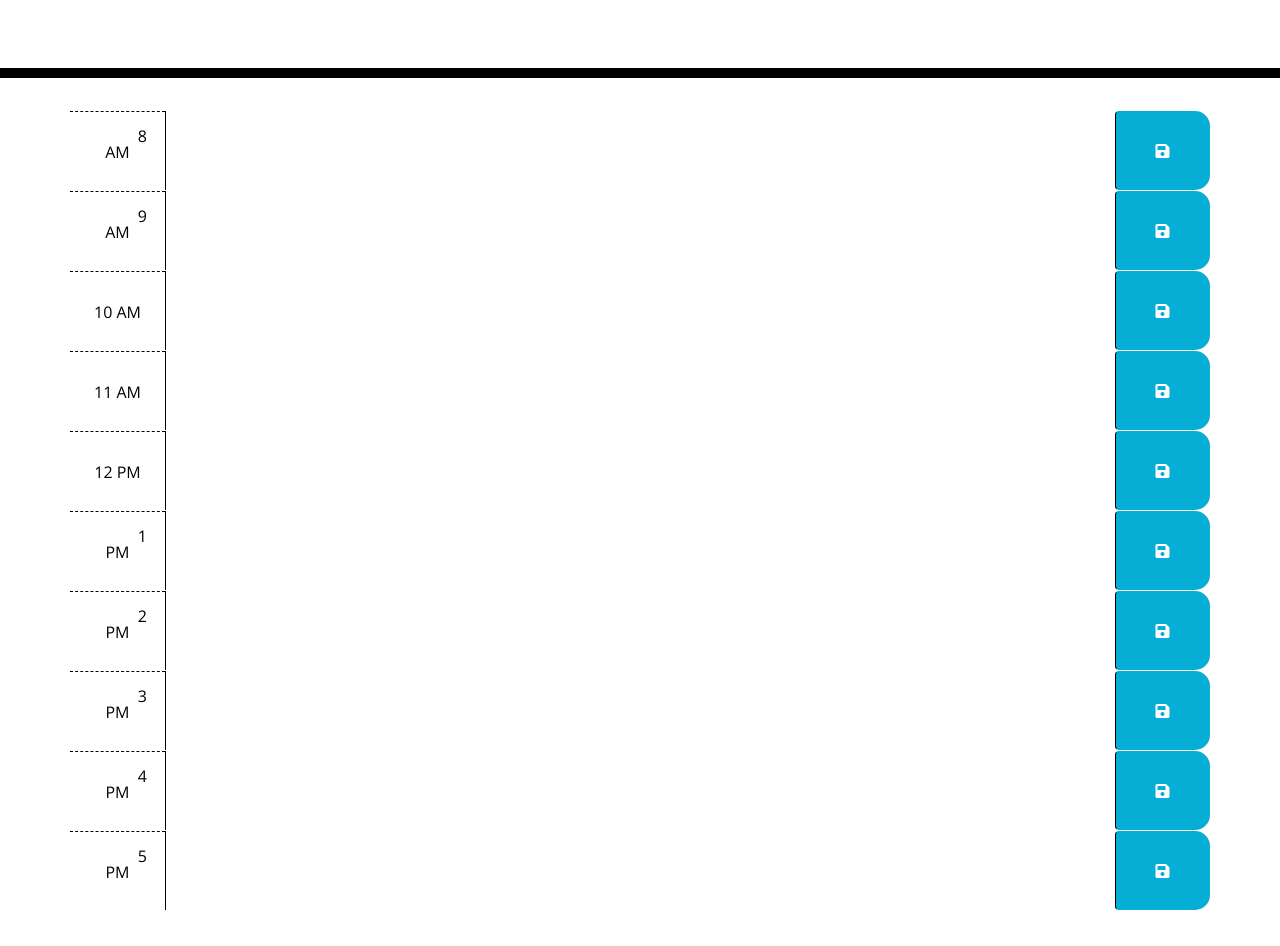
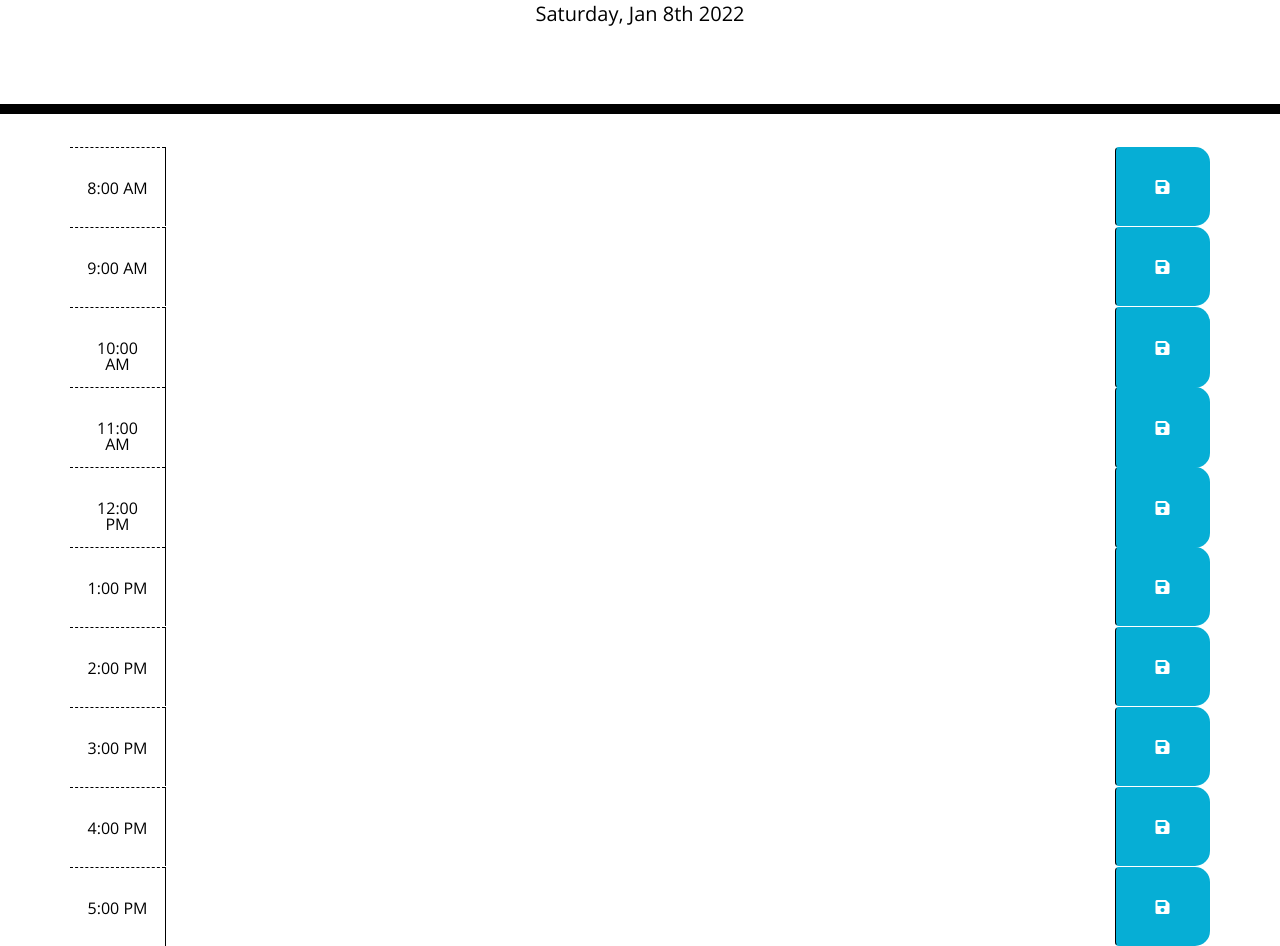
Before and after one commit to markcfleming1990/Work-day-scheduler, a plain HTML site: page index.html in a window 1280 px wide. Shown: the part 190-1136 px from the top of the page. Before the commit the page ends 1100 px from the top, so only its background shows below. Drawn offline with nearby package versions, Linux system fonts and the light colour scheme.

Commit message:
added date to top of page

```diff
--- a/assets/JS/JS.js
+++ b/assets/JS/JS.js
@@ -1,3 +1,3 @@
-//header w/ time and date
-var todayDate = moment().format('dddd, MMM, Do YYYY');
+// Display today's day and date
+var todayDate = moment().format('dddd, MMM Do YYYY');
 $("#currentDay").html(todayDate);
--- a/index.html
+++ b/index.html
@@ -32,7 +32,7 @@
       <!-- Timeblocks go here -->
       <div id="hour8" class="row time-block">
         <div class="col-md-1 hour">
-            8 AM
+            8:00 AM
         </div>
         <textarea class="col-md-10 description">
         </textarea>
@@ -41,7 +41,7 @@
 
 <div id="hour9" class="row time-block">
         <div class="col-md-1 hour">
-            9 AM
+            9:00 AM
         </div>
         <textarea class="col-md-10 description">
         </textarea>
@@ -50,7 +50,7 @@
 
 <div id="hour10" class="row time-block">
         <div class="col-md-1 hour">
-            10 AM
+            10:00 AM
         </div>
         <textarea class="col-md-10 description">
         </textarea>
@@ -59,7 +59,7 @@
 
 <div id="hour10=1" class="row time-block">
         <div class="col-md-1 hour">
-            11 AM
+            11:00 AM
         </div>
         <textarea class="col-md-10 description">
         </textarea>
@@ -68,7 +68,7 @@
 
 <div id="hour12" class="row time-block">
         <div class="col-md-1 hour">
-            12 PM
+            12:00 PM
         </div>
         <textarea class="col-md-10 description">
         </textarea>
@@ -77,7 +77,7 @@
 
 <div id="hour13" class="row time-block">
         <div class="col-md-1 hour">
-            1 PM
+            1:00 PM
         </div>
         <textarea class="col-md-10 description">
         </textarea>
@@ -86,7 +86,7 @@
 
 <div id="hour14" class="row time-block">
         <div class="col-md-1 hour">
-            2 PM
+            2:00 PM
         </div>
         <textarea class="col-md-10 description">
         </textarea>
@@ -95,7 +95,7 @@
 
 <div id="hour15" class="row time-block">
         <div class="col-md-1 hour">
-            3 PM
+            3:00 PM
         </div>
         <textarea class="col-md-10 description">
         </textarea>
@@ -104,7 +104,7 @@
 
 <div id="hour16" class="row time-block">
         <div class="col-md-1 hour">
-            4 PM
+            4:00 PM
         </div>
         <textarea class="col-md-10 description">
         </textarea>
@@ -113,7 +113,7 @@
 
 <div id="hour17" class="row time-block">
         <div class="col-md-1 hour">
-            5 PM
+            5:00 PM
         </div>
         <textarea class="col-md-10 description">
         </textarea>
@@ -123,5 +123,6 @@
 
     <script src="https://code.jquery.com/jquery-3.4.1.min.js"></script>
     <script src="https://cdnjs.cloudflare.com/ajax/libs/moment.js/2.24.0/moment.min.js"></script>
+    <script src="assets/JS/JS.js"></script>
   </body>
 </html>
```
